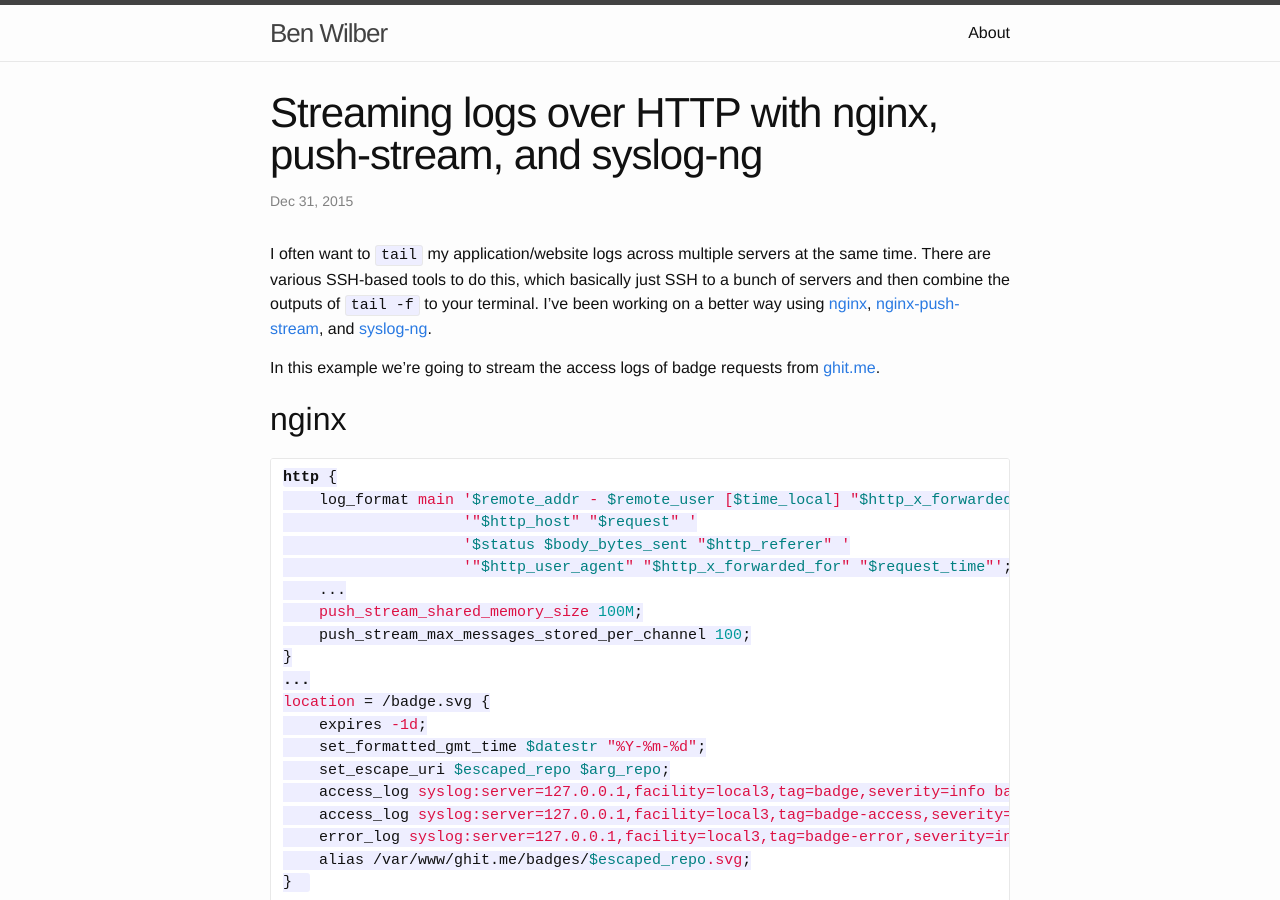
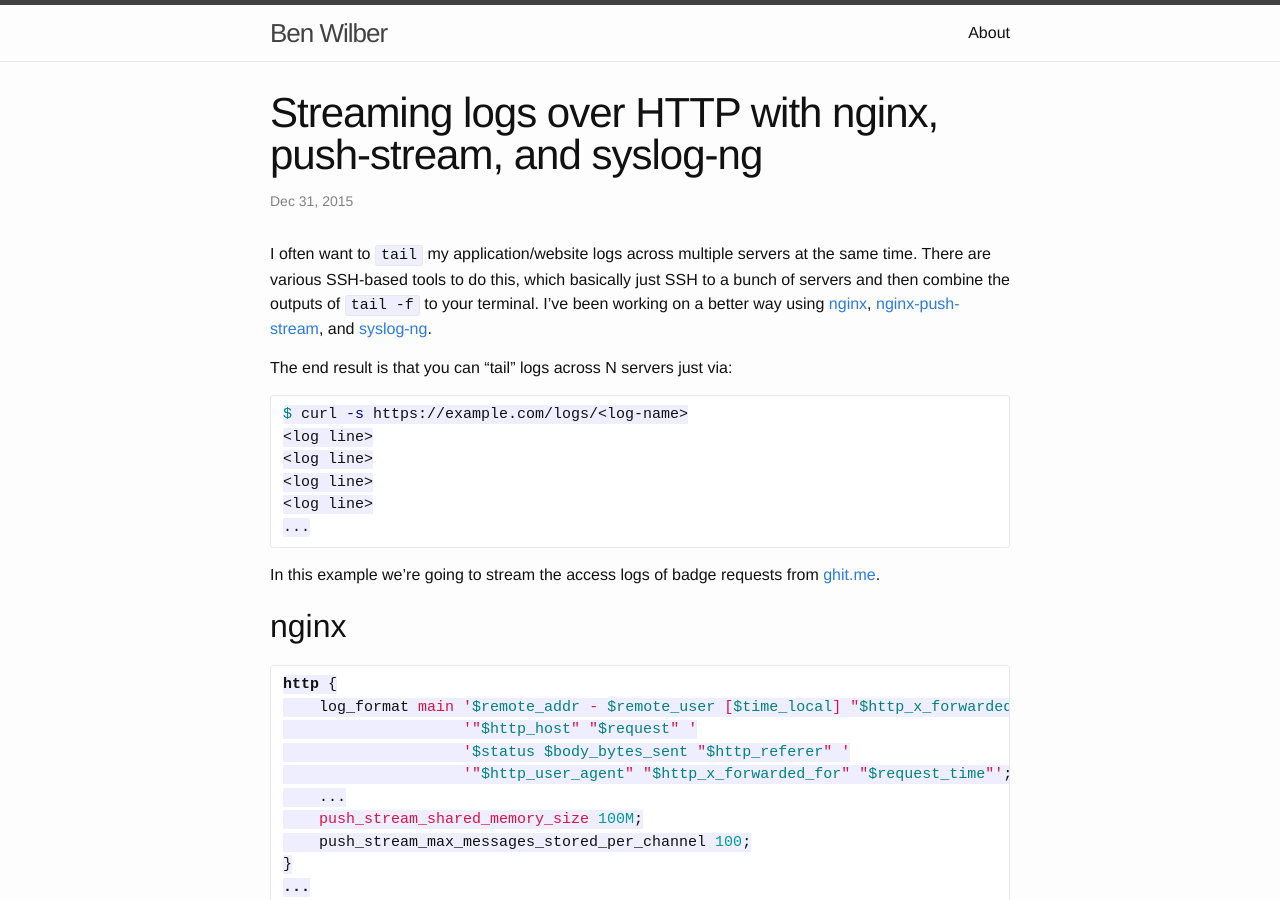
Before and after one commit to benwilber/benwilber.github.io, a Jekyll site: the page built from _posts/2015-12-31-streaming-logs-over-http-with-nginx-syslog-ng.md, in a window 1280 px wide and 900 px high. Built offline with Jekyll 4.4.1, drawn with Linux system fonts in a browser that asks for light colours; comment, search, counter and statistics services are not loaded.

Commit message:
what you get from this post

````diff
--- a/_posts/2015-12-31-streaming-logs-over-http-with-nginx-syslog-ng.md
+++ b/_posts/2015-12-31-streaming-logs-over-http-with-nginx-syslog-ng.md
@@ -7,6 +7,17 @@ comments: true
 ---
 
 I often want to `tail` my application/website logs across multiple servers at the same time.  There are various SSH-based tools to do this, which basically just SSH to a bunch of servers and then combine the outputs of `tail -f` to your terminal.  I've been working on a better way using [nginx](http://nginx.org), [nginx-push-stream](https://github.com/wandenberg/nginx-push-stream-module), and [syslog-ng](https://www.balabit.com/network-security/syslog-ng).
+
+The end result is that you can "tail" logs across N servers just via:
+
+```bash
+$ curl -s https://example.com/logs/<log-name>
+<log line>
+<log line>
+<log line>
+<log line>
+...
+```
 
 In this example we're going to stream the access logs of badge requests from [ghit.me](https://ghit.me/).
 
````
